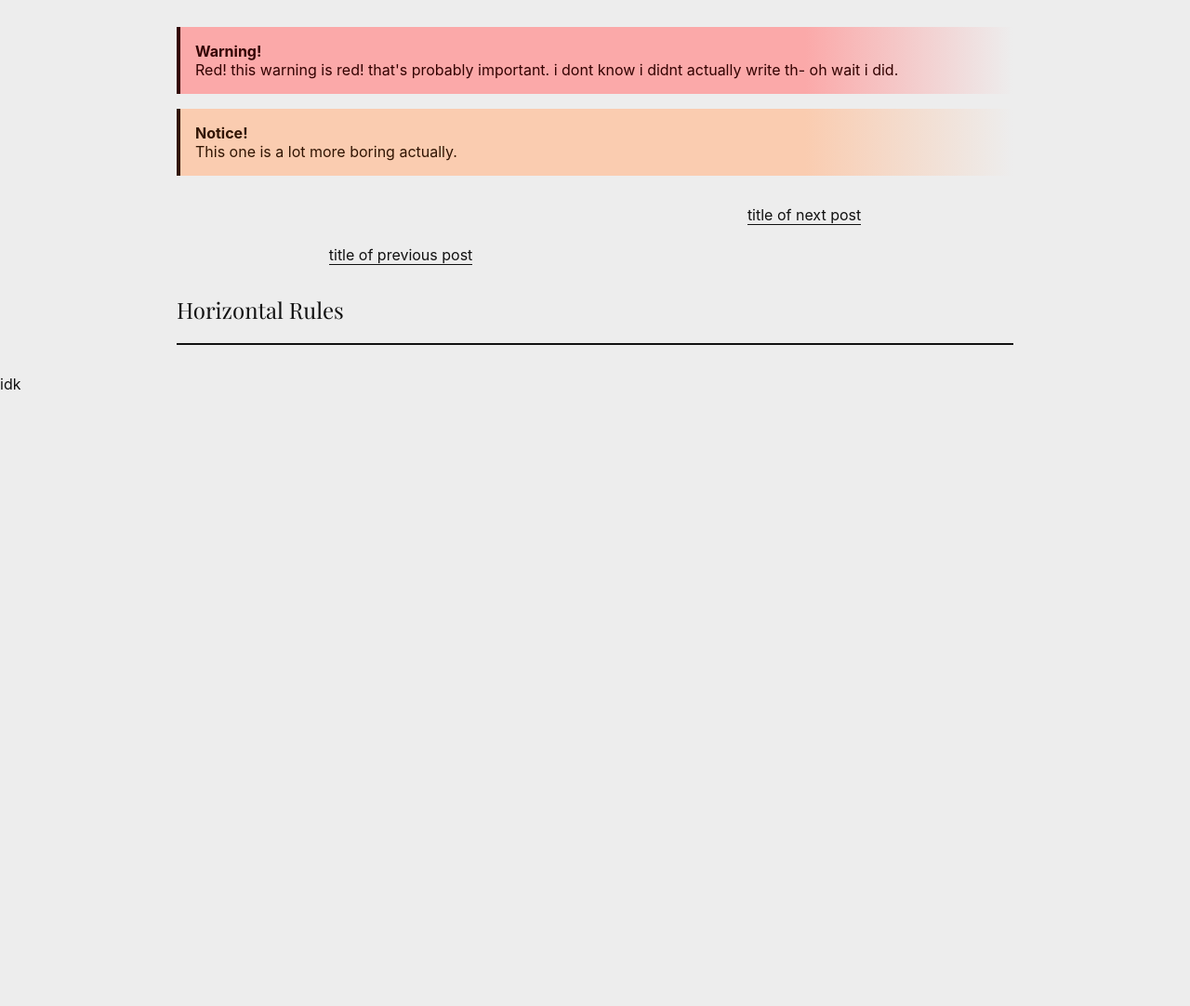
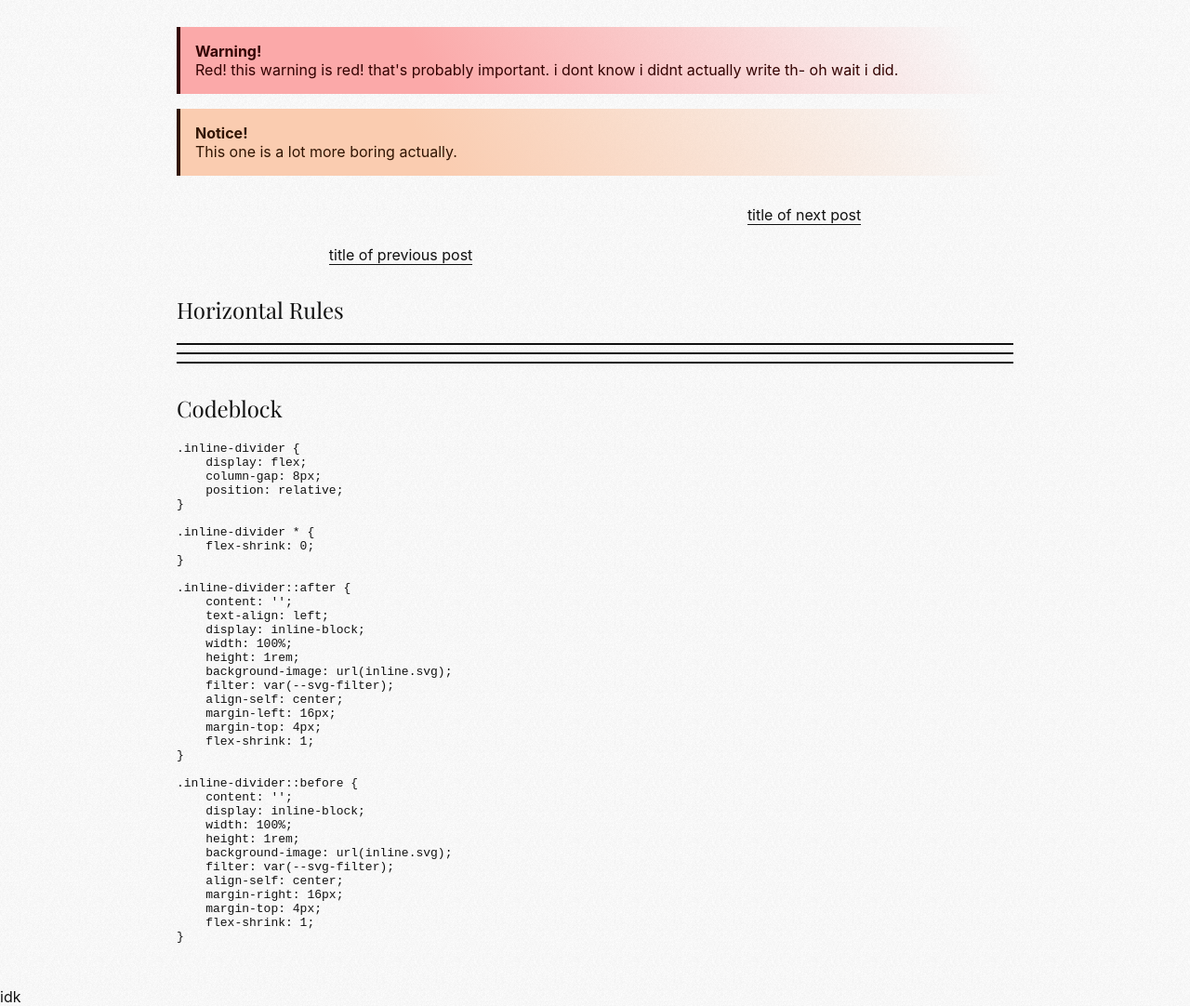
Before and after one commit to aeiplant/draft_2024-11, a plain HTML site: page index.html in a window 1280 px wide. Shown: the part 814-1896 px from the top of the page at 93% size. Before the commit the page ends 1237 px from the top, so only its background shows below. Drawn offline with Linux system fonts and the light colour scheme.

Commit message:
nov 2 tweaks

```diff
--- a/index.html
+++ b/index.html
@@ -40,9 +40,9 @@
     </head>
     <body>
         <header>
-            <span class="title inline-divider"><h1>Design Draft</h1></span>
-            <div class="post-metadata">
-                <time>Nov 1, 2024</time>
+            <h1>Design Draft</h1>
+            <div class="post-metadata inline-divider">
+                <time>Nov 2, 2024</time>
             </div>
         </header>
         <main>
@@ -81,7 +81,50 @@
             </section>
             <section>
                 <h2>Horizontal Rules</h2>
-                <hr>
+                <hr><hr><hr>
+            </section>
+            <section>
+                <h2>Codeblock</h2>
+                <code>
+                    <pre>
+.inline-divider {
+    display: flex;
+    column-gap: 8px;
+    position: relative;
+}
+
+.inline-divider * {
+    flex-shrink: 0;
+}
+
+.inline-divider::after {
+    content: '';
+    text-align: left;
+    display: inline-block;
+    width: 100%;
+    height: 1rem;
+    background-image: url(inline.svg);
+    filter: var(--svg-filter);
+    align-self: center;
+    margin-left: 16px;
+    margin-top: 4px;
+    flex-shrink: 1;
+}
+
+.inline-divider::before {
+    content: '';
+    display: inline-block;
+    width: 100%;
+    height: 1rem;
+    background-image: url(inline.svg);
+    filter: var(--svg-filter);
+    align-self: center;
+    margin-right: 16px;
+    margin-top: 4px;
+    flex-shrink: 1;
+}
+                    </pre>
+                </code>
             </section>
         </main>
         <footer>
--- a/style.css
+++ b/style.css
@@ -1,28 +1,47 @@
 :root {
-    --light-red: #FBA9A9;
-    --light-orange: #FACCB0;
-    --light-green: #D8EDB4;
-    --light-blue: #A7E8DA;
-    --light-purple: #C4B8F0;
-    --light-mono: #EDEDED;
+    --bg-red: #FBA9A9;
+    --bg-orange: #FACCB0;
+    --bg-green: #D8EDB4;
+    --bg-blue: #A7E8DA;
+    --bg-purple: #C4B8F0;
+    --bg-mono: #EDEDED;
 
-    --dark-red: #330201;
-    --dark-orange: #311503;
-    --dark-green: #282E23;
-    --dark-blue: #0B2923;
-    --dark-purple: #18123B;
-    --dark-mono: #111111;
+    --fg-red: #330201;
+    --fg-orange: #311503;
+    --fg-green: #282E23;
+    --fg-blue: #0B2923;
+    --fg-purple: #18123B;
+    --fg-mono: #111111;
 
-    --gray: #333333;
+    --svg-filter: brightness(0) saturate(100%) invert(0%) sepia(6%) saturate(249%) hue-rotate(352deg) brightness(101%) contrast(80%);
 
-    --black-svg-filter: brightness(0) saturate(100%) invert(0%) sepia(6%) saturate(249%) hue-rotate(352deg) brightness(101%) contrast(80%);
-    --white-svg-filter: brightness(0) saturate(100%) invert(100%) sepia(28%) saturate(2206%) hue-rotate(285deg) brightness(137%) contrast(86%);
+    --warning-gradient: linear-gradient(60deg, var(--bg-red) 30%, transparent 95%, transparent 100%);
+    --notice-gradient: linear-gradient(60deg, var(--bg-orange) 30%, transparent 95%, transparent 100%);
 
     --font-serif: Playfair Display, Iowan Old Style, Apple Garamond, Baskerville, Times New Roman, Droid Serif, Times, Source Serif Pro, serif, Apple Color Emoji, Segoe UI Emoji, Segoe UI Symbol;
     --font-sans: -apple-system, BlinkMacSystemFont, avenir next, avenir, segoe ui, helvetica neue, helvetica, Cantarell, Ubuntu, roboto, noto, arial, sans-serif;
     --font-mono: JetBrains Mono, Menlo, Consolas, Monaco, Liberation Mono, Lucida Console, monospace;
 }
 
+@media (prefers-color-scheme: dark) {
+    :root {
+        --fg-red: #FBA9A9;
+        --fg-orange: #FACCB0;
+        --fg-green: #D8EDB4;
+        --fg-blue: #A7E8DA;
+        --fg-purple: #C4B8F0;
+        --fg-mono: #EDEDED;
+
+        --bg-red: #330201;
+        --bg-orange: #311503;
+        --bg-green: #282E23;
+        --bg-blue: #0B2923;
+        --bg-purple: #18123B;
+        --bg-mono: #111111;
+
+        --svg-filter: brightness(0) saturate(100%) invert(100%) sepia(28%) saturate(2206%) hue-rotate(285deg) brightness(137%) contrast(86%);
+    }
+}
 
 html, body {
     box-sizing: border-box;
@@ -31,9 +50,12 @@ html, body {
 }
 
 body {
-    color: var(--dark-mono);
-    background-color: var(--light-mono);
+    color: var(--fg-mono);
     font-family: var(--font-sans);
+    background-image: url("bgmask.gif");
+    background-size: 5%;
+    background-color: var(--bg-mono);
+    background-blend-mode: hard-light;
 }
 
 header {
@@ -64,18 +86,18 @@ section {
 }
 
 hr {
-    border: 1px solid var(--dark-mono);
+    border: 1px solid var(--fg-mono);
 }
 
 a {
-    color: var(--dark-mono);
+    color: var(--fg-mono);
     text-decoration: none;
-    border-bottom: 1px solid var(--dark-mono);
+    border-bottom: 1px solid var(--fg-mono);
 }
 
 a:hover {
-    background-color: var(--dark-mono);
-    color: var(--light-mono);
+    background-color: var(--fg-mono);
+    color: var(--bg-mono);
 }
 
 /* The Inline Divider. Patent Pending
@@ -101,7 +123,7 @@ a:hover {
     width: 100%;
     height: 1rem;
     background-image: url(inline.svg);
-    filter: var(--black-svg-filter);
+    filter: var(--svg-filter);
     align-self: center;
     margin-left: 16px;
     margin-top: 4px;
@@ -114,7 +136,7 @@ a:hover {
     width: 100%;
     height: 1rem;
     background-image: url(inline.svg);
-    filter: var(--black-svg-filter);
+    filter: var(--svg-filter);
     align-self: center;
     margin-right: 16px;
     margin-top: 4px;
@@ -135,15 +157,17 @@ a:hover {
 }
 
 .d-warning {
-    color: var(--dark-red);
-    background: linear-gradient(90deg, var(--light-red) 75%, transparent 100%);
-    border-left: 4px solid var(--dark-red);
+    color: var(--fg-red);
+    transition: 200ms ease infinite;
+    animation: bg-move 4s infinite;
+    background: var(--warning-gradient);
+    border-left: 4px solid var(--fg-red);
 }
 
 .d-notice {
-    color: var(--dark-orange);
-    background: linear-gradient(90deg, var(--light-orange) 75%, transparent 100%);
-    border-left: 4px solid var(--dark-orange);
+    color: var(--fg-orange);
+    background: var(--notice-gradient);
+    border-left: 4px solid var(--fg-orange);
 }
 
 /* Post-specific */
@@ -176,33 +200,19 @@ a:hover {
     opacity: 0.3;
 }
 
+code {
+    color: var(--fg-mono);
+}
+
+/* Media Queries */
+
 @media (prefers-color-scheme: dark) {
     body {
-        color: var(--light-mono);
-        background-color: var(--dark-mono);
-    }
-    a {
-        color: var(--light-mono);
-        border-color: var(--light-mono);
-    }
-    a:hover {
-        background-color: var(--light-mono);
-        color: var(--dark-mono);
-    }
-    hr {
-        border-color: var(--light-mono);
-    }
-    .inline-divider::after, .inline-divider::before {
-        filter: var(--white-svg-filter);
-    }
-    .d-warning {
-        color: var(--light-red);
-        background: linear-gradient(90deg, var(--dark-red) 80%, transparent 100%);
-        border-color: var(--light-red);
-    }
-    .d-notice {
-        color: var(--light-orange);
-        background: linear-gradient(90deg, var(--dark-orange) 80%, transparent 100%);
-        border-color: var(--light-orange);
+        background-image: url("bgmask-dark.gif");
     }
 }
+@media (prefers-reduced-motion) {
+    body {
+        background-image: none;
+    }
+}
```
Also changed, not shown: bgmask-dark.gif (added), bgmask.gif (added).
